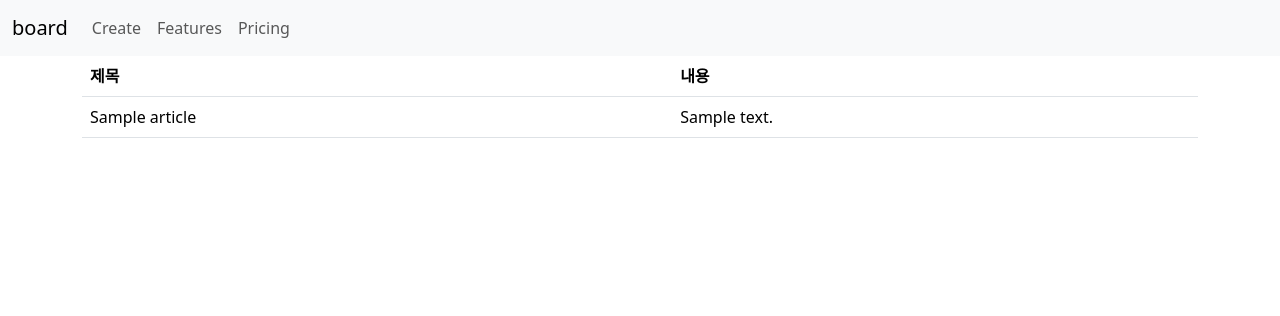
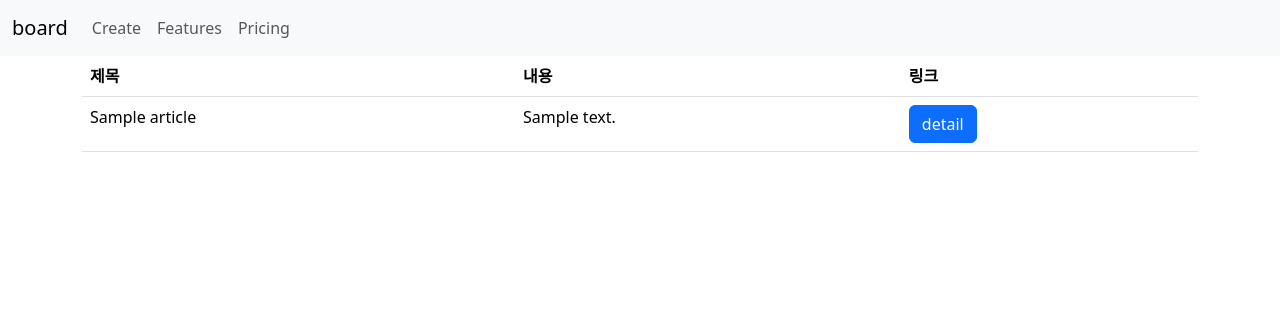
Before and after one commit to dsvit100/board, a Django app: template articles/templates/index.html in a window 1280 px wide. Shown: the top 316 px of the page. Run offline with Django 5.2, Linux system fonts and the light colour scheme; the template is opened without the code that fills it: values that come from a table or form of the project are taken from there, others are empty; tables that the repository leaves empty hold one stand-in row (values such as "Sample post"); parts of the project's set-up code (start-up, migrations or seed data) failed here and were passed over.

Commit message:
read(1)구현

```diff
--- a/articles/templates/index.html
+++ b/articles/templates/index.html
@@ -9,6 +9,7 @@
             <tr>
                 <th>제목</th>
                 <th>내용</th>
+                <th>링크</th>
                 <!-- th나 td나 동일하게 칸을 나누긴 하나 -->
                  <!-- th는 굵기표시가 됨(컬럼강조) -->
             </tr>
@@ -19,6 +20,9 @@
             <tr>
                 <td>{{article.title}}</td>
                 <td>{{article.content}}</td>
+                <td><a href="{% url 'articles:detail' article.id %}" class="btn btn-primary">detail</a></td>
+                <!-- articles 앱의 detail을 불러왔는데도 article.id를 지정해야 하는 이유는 -->
+                 <!-- 앱 detail에 들어간 <int:id> 는 공간일 뿐 들어온 데이터를 얘기한 것이 아니기 때문-->
             </tr>
             {% endfor %}
         </tbody>
--- a/articles/urls.py
+++ b/articles/urls.py
@@ -2,7 +2,14 @@ from django.urls import path
 from . import views
 # import한 views는 현재 폴더(같은 위치)에 있기 때문에 . import views
 
+
+app_name = 'articles'
+# 하위 항목에 같은 이름을 가지는 것이 있을 수 있기 때문에
+# 설정 하나를 추가로 더 해줌 (articles앱 안의 detail을 가져올게와 같이)
+
 urlpatterns = [
-    path('', views.index) # 여기서는 articles/ 를 넣지 않아도 됨, board의 urls로부터 올 것이기 때문에
-    path('<int:id>/', views.detail)
+    # 여기서는 articles/ 를 넣지 않아도 됨, board의 urls로부터 올 것이기 때문에
+    path('', views.index, name='index'), # 이 path 이정표를 name으로 부를게 - 변수지정
+    path('<int:id>/', views.detail, name='detail')
+    # <int:id> 는 id값이 들어오는 공간을 의미. 데이터가 아님
 ]
--- a/templates/base.html
+++ b/templates/base.html
@@ -9,7 +9,9 @@
 <body>
     <nav class="navbar navbar-expand-lg bg-body-tertiary">
         <div class="container-fluid">
-            <a class="navbar-brand" href="#">board</a>
+            <a class="navbar-brand" href="{% url 'articles:index' %}">board</a>
+            <!-- href="url 'app_name:name' 구성 -->
+             <!-- /articles/로 이동함 -->
           <button class="navbar-toggler" type="button" data-bs-toggle="collapse" data-bs-target="#navbarNavAltMarkup" aria-controls="navbarNavAltMarkup" aria-expanded="false" aria-label="Toggle navigation">
             <span class="navbar-toggler-icon"></span>
           </button>
```
Also changed, not shown: articles/templates/detail.html (added, +19 -0 lines).
